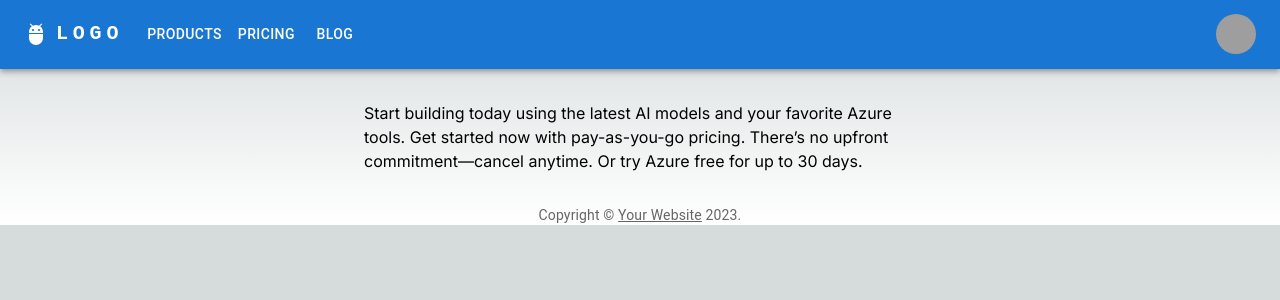
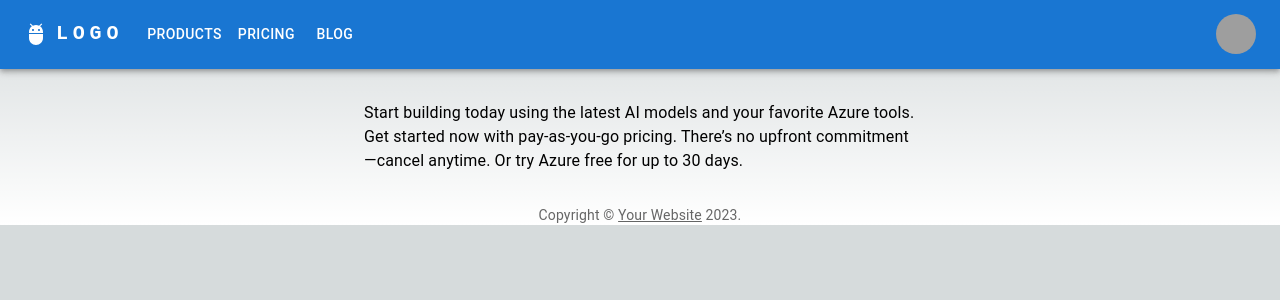
Before and after one commit to mitzen/nx-ui-component, a Next.js app: page /about in a window 1280 px wide. Shown: the top 300 px of the page. Built offline with nearby package versions, Linux system fonts and the light colour scheme; grey boxes are pictures that could not be loaded.

Commit message:
fix about pages

```diff
--- a/app/about/page.tsx
+++ b/app/about/page.tsx
@@ -1,16 +1,13 @@
 import Container from '@mui/material/Container';
 import Typography from '@mui/material/Typography';
 import Box from '@mui/material/Box';
-import ProTip from '@/components/Protip';
-import Copyright from '@/components/containers/footer/Copyright';
-import NavLinks from '@/components/Header';
 
 export default function Home() {
   return (
     <Container maxWidth="sm">
 
     <Box sx={{ my: 4 }}>
-      <Typography variant="normal" component="h1" gutterBottom>
+      <Typography component="h1" gutterBottom>
       Start building today using the latest AI models and your favorite Azure tools. Get started now with pay-as-you-go pricing. There’s no upfront commitment—cancel anytime. Or try Azure free for up to 30 days.
       </Typography>
 
```
